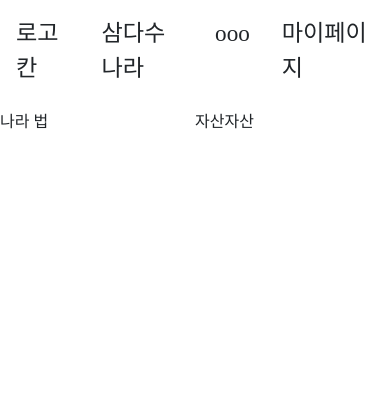
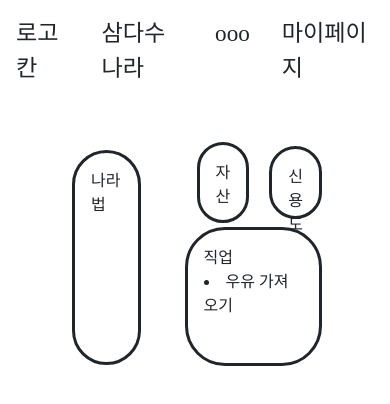
Before and after one commit to worKids/workids-frontend, a React (Vite) app in the folder workids/: page /student in a window 390 px wide. Shown: the top 404 px of the page. Built offline with nearby package versions, Linux system fonts and the light colour scheme; a web font is replaced by a local one.

Commit message:
add: teacher media query 추가

```diff
--- /dev/null
+++ b/workids/src/components/teacher/Teacher.css
@@ -0,0 +1,9 @@
+.sideNav {
+  font-size: 20px;
+}
+
+@media (max-width: 768px) {
+  .sideNav {
+    font-size: 14px;
+  }
+}
--- a/workids/src/components/teacher/TeacherSideNav.jsx
+++ b/workids/src/components/teacher/TeacherSideNav.jsx
@@ -1,6 +1,6 @@
 import React from "react";
 import { useNavigate, useLocation } from "react-router-dom";
-
+import "./Teacher.css";
 export default function TeacherSideNav() {
   const navbarMenu = [
     "법 관리",
@@ -28,7 +28,7 @@ export default function TeacherSideNav() {
     <div
       key={index}
       onClick={() => navigateTo(index)}
-      className={`fs-2 my-3 border text-center p-3 rounded-pill ${
+      className={`my-3 border text-center p-3 rounded-pill sideNav ${
         isActive(index) ? "bg-warning text-white" : ""
       }`}
     >
--- a/workids/src/pages/student/StudentMainPage.jsx
+++ b/workids/src/pages/student/StudentMainPage.jsx
@@ -2,14 +2,41 @@ import React, { useState } from "react";
 import StudentTopNav from "../../components/student/StudentTopNav";
 
 export default function StudentMainPage() {
+  const rightDivStyle = {
+    height: "35%",
+  };
+
+  const rightBottomDiv = {
+    height: "60%",
+    borderRadius: "40px",
+  };
+  const mainNav = {
+    height: "35%",
+  };
+
+  const borderRound = {
+    borderRadius: "60px",
+  };
   return (
     <div className="h-100">
       <StudentTopNav />
-      <div className="d-flex justify-content-between  h-25">
-        <div className="w-50">나라 법</div>
-        <div className="d-flex w-50 h-50">
-          <div>자산</div>
-          <div>자산</div>
+      <div className="d-flex justify-content-between py-3 px-5" style={mainNav}>
+        <div className="w-50 border border-dark  border-3 m-4 p-3" style={borderRound}>
+          나라 법
+        </div>
+        <div className="w-50 m-3">
+          <div className="d-flex" style={rightDivStyle}>
+            <div className="w-50 border border-dark  border-3 mx-3 p-3" style={borderRound}>
+              자산
+            </div>
+            <div className="w-50 border border-dark  border-3 m-1 p-3" style={borderRound}>
+              신용도
+            </div>
+          </div>
+          <div className="border border-dark  border-3  m-1 p-3" style={rightBottomDiv}>
+            직업
+            <li>우유 가져오기</li>
+          </div>
         </div>
       </div>
     </div>
```
Also changed, not shown: workids/src/assets/mainBackground.png (added), 1 other file (tests, documents, lock files or other folders).
